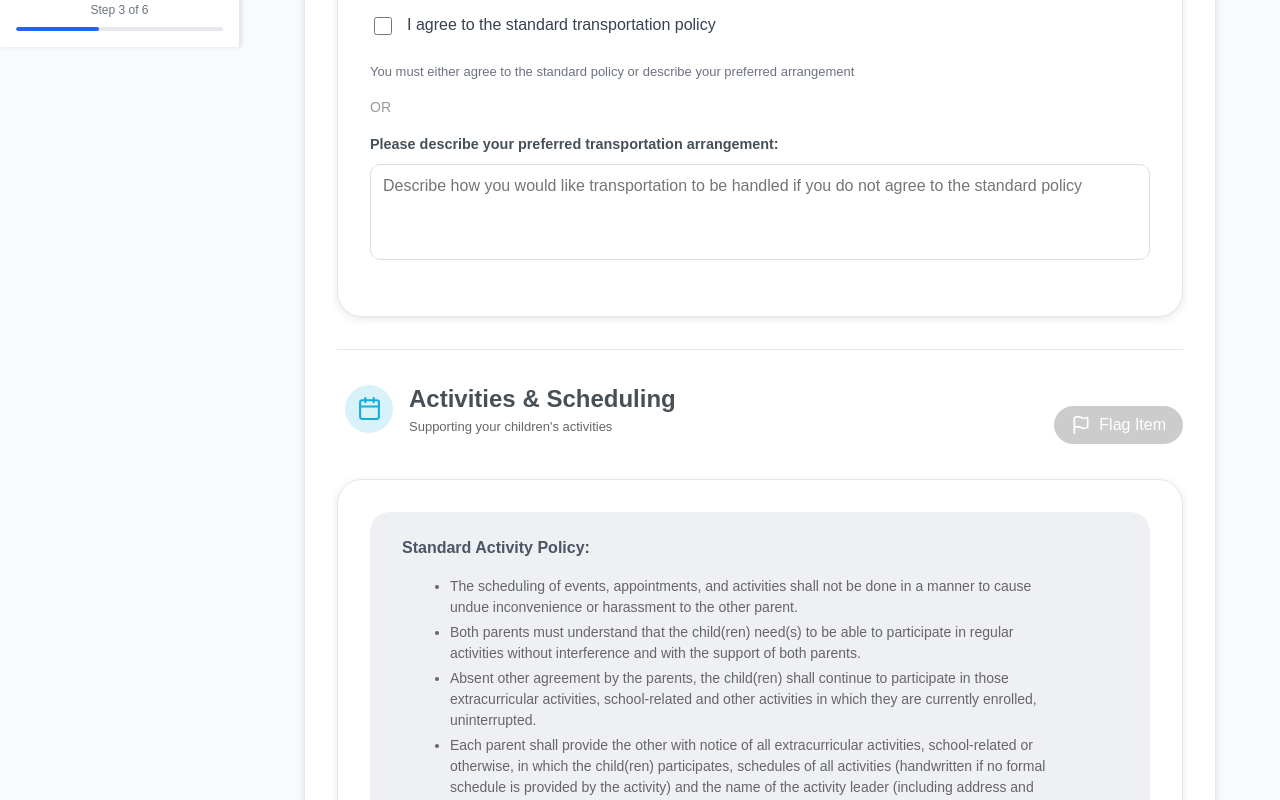
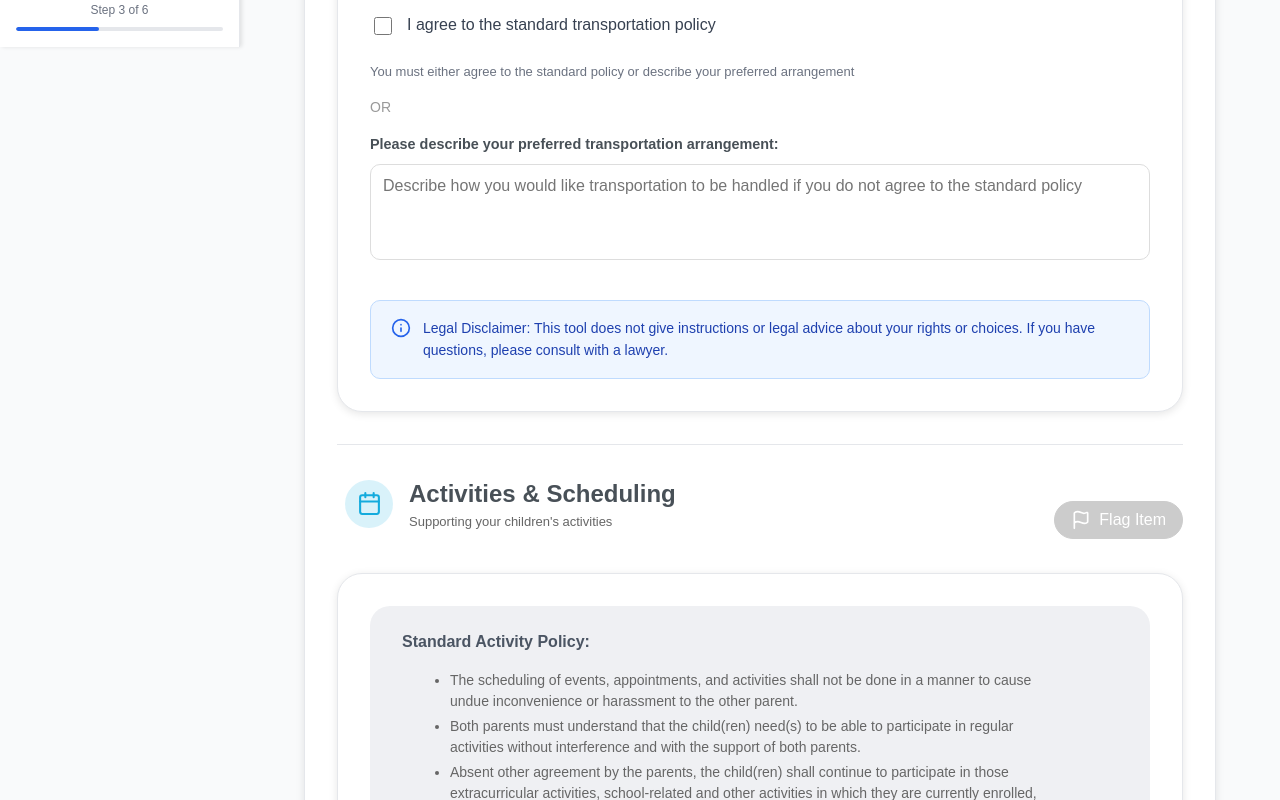
Before and after one commit to BHansen29/parenting_project, a React app in the folder frontend/: page /parenting-time-communication in a window 1280 px wide. Shown: the part 753-1553 px from the top of the page. Built offline with nearby package versions, Linux system fonts and the light colour scheme; no server answers; sample sign-in values are in the browser's storage; the HTML template or start-up script is replaced by a standard one.

Commit message:
Added disclaimer values for radio and policy agreement questions.

```diff
--- a/frontend/src/components/forms/PolicyAgreementQuestion.jsx
+++ b/frontend/src/components/forms/PolicyAgreementQuestion.jsx
@@ -1,6 +1,7 @@
 import { Card, CardHeader, CardDescription, CardContent } from '../common/card';
 import Checkbox from './Checkbox';
 import TextInput from './TextInput';
+import Disclaimer from './Disclaimer';
 
 /**
  * A policy agreement card: displays a titled policy list, a "I agree" checkbox,
@@ -12,8 +13,9 @@ import TextInput from './TextInput';
  * @param {string}   checkboxLabel     - Label text for the agree checkbox
  * @param {boolean}  checked           - Whether the user has agreed to the standard policy
  * @param {function} onCheckboxChange  - Called with boolean when checkbox changes
- * @param {object}   textInput         - Config for the custom-description input:
- *                                       { id, label, value, onChange, placeholder, error? }
+ * @param {object}   textInput         - Config for the custom-description input:{ id, label, value, onChange, placeholder, error? }
+ * @param {string}   disclaimer        - Optional disclaimer text shown below the options
+ * @param {string}   disclaimerVariant - Optional variant for the disclaimer ('info' | 'warning').
  */
 export default function PolicyAgreementQuestion({
   policyTitle,
@@ -24,6 +26,8 @@ export default function PolicyAgreementQuestion({
   onCheckboxChange,
   textInput,
   requiredNote,
+  disclaimer,
+  disclaimerVariant,
 }) {
   // Derive a stable DOM id for the collapsible section from the checkbox id
   const sectionId = checkboxId === 'agreeToTransportationPolicy'
@@ -71,6 +75,11 @@ export default function PolicyAgreementQuestion({
             onChange={textInput.onChange}
             placeholder={textInput.placeholder}
           />
+          {disclaimer && (
+            <Disclaimer variant={disclaimerVariant}>
+            {disclaimer}
+            </Disclaimer>
+          )}
           {textInput.error && (
             <div className="text-input__error-message" role="alert">
               {textInput.error}
--- a/frontend/src/pages/InformationSharing.jsx
+++ b/frontend/src/pages/InformationSharing.jsx
@@ -223,6 +223,8 @@ export default function InformationSharing() {
                   flag={flagMap[key]}
                   error={errors[key]}
                   options={RADIO_OPTIONS}
+                  disclaimer="Legal Disclaimer: This tool does not give instructions or legal advice about your rights or choices. If you have questions, please consult with a lawyer."
+                  disclaimerVariant="info"
                 />
               </div>
             ))}
--- a/frontend/src/pages/ParentalRights.jsx
+++ b/frontend/src/pages/ParentalRights.jsx
@@ -149,6 +149,8 @@ export default function ParentalRights() {
                                         flag={childrenApplicationFlag}
                                         error={errors.currAnswer}
                                         options={question.options}
+                                        disclaimer="Legal Disclaimer: This tool does not give instructions or legal advice about your rights or choices. If you have questions, please consult with a lawyer."
+                                        disclaimerVariant="info"
                                     />
                                 );
                             }
--- a/frontend/src/pages/ParentingTimeAndCommunication.jsx
+++ b/frontend/src/pages/ParentingTimeAndCommunication.jsx
@@ -206,6 +206,8 @@ export default function ParentingTimeAndCommunication() {
                                 placeholder: 'Describe how you would like transportation to be handled if you do not agree to the standard policy',
                                 error: errors.transportationArrangementDescription,
                             }}
+                            disclaimer="Legal Disclaimer: This tool does not give instructions or legal advice about your rights or choices. If you have questions, please consult with a lawyer."
+                            disclaimerVariant="info"
                         />
 
                         <hr className="section-divider" />
@@ -239,6 +241,8 @@ export default function ParentingTimeAndCommunication() {
                                 placeholder: 'Describe how you would like activities and scheduling to be handled if you do not agree to the standard policy',
                                 error: errors.activityPolicyDescription,
                             }}
+                            disclaimer="Legal Disclaimer: This tool does not give instructions or legal advice about your rights or choices. If you have questions, please consult with a lawyer."
+                            disclaimerVariant="info"
                         />
 
                         <hr className="section-divider" />
@@ -305,6 +309,8 @@ export default function ParentingTimeAndCommunication() {
                                 placeholder: 'Describe when your child can talk to your co-parent on the phone',
                                 error: errors.communicationWithCoParentOnPhoneDescription,
                             }}
+                            disclaimer="Legal Disclaimer: This tool does not give instructions or legal advice about your rights or choices. If you have questions, please consult with a lawyer."
+                            disclaimerVariant="info"
                         />
                         <RadioQuestion
                             question="Should your co-parent be told if your children get sick or injured?"
@@ -329,6 +335,8 @@ export default function ParentingTimeAndCommunication() {
                                 placeholder: 'Describe when you would notify your co-parent if your child gets sick or injured',
                                 error: errors.notifyCoParentOfChildRelatedEventsDescription,
                             }}
+                            disclaimer="Legal Disclaimer: This tool does not give instructions or legal advice about your rights or choices. If you have questions, please consult with a lawyer."
+                            disclaimerVariant="info"
                         />
                     </CardContent>
                 </Card>
--- a/frontend/src/pages/TaxExemptions.jsx
+++ b/frontend/src/pages/TaxExemptions.jsx
@@ -381,6 +381,8 @@ export default function TaxExemptions() {
               flag={parentalRoleFlag}
               error={errors.parentRole}
               options={PARENT_ROLE_OPTIONS}
+              disclaimer="Legal Disclaimer: This tool does not give instructions or legal advice about your rights or choices. If you have questions, please consult with a lawyer."
+              disclaimerVariant="info"
             />
 
             <hr className="section-divider" />
```
